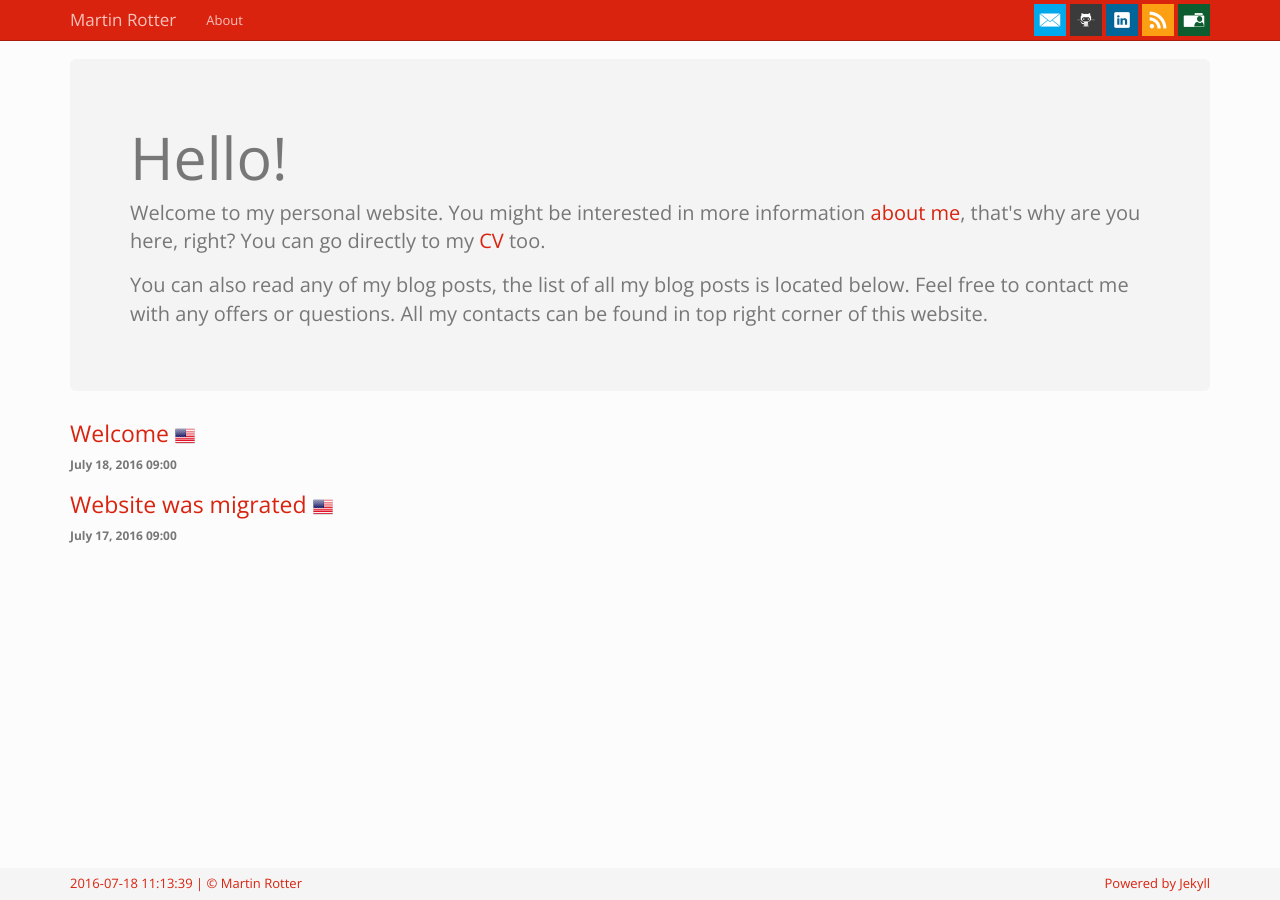
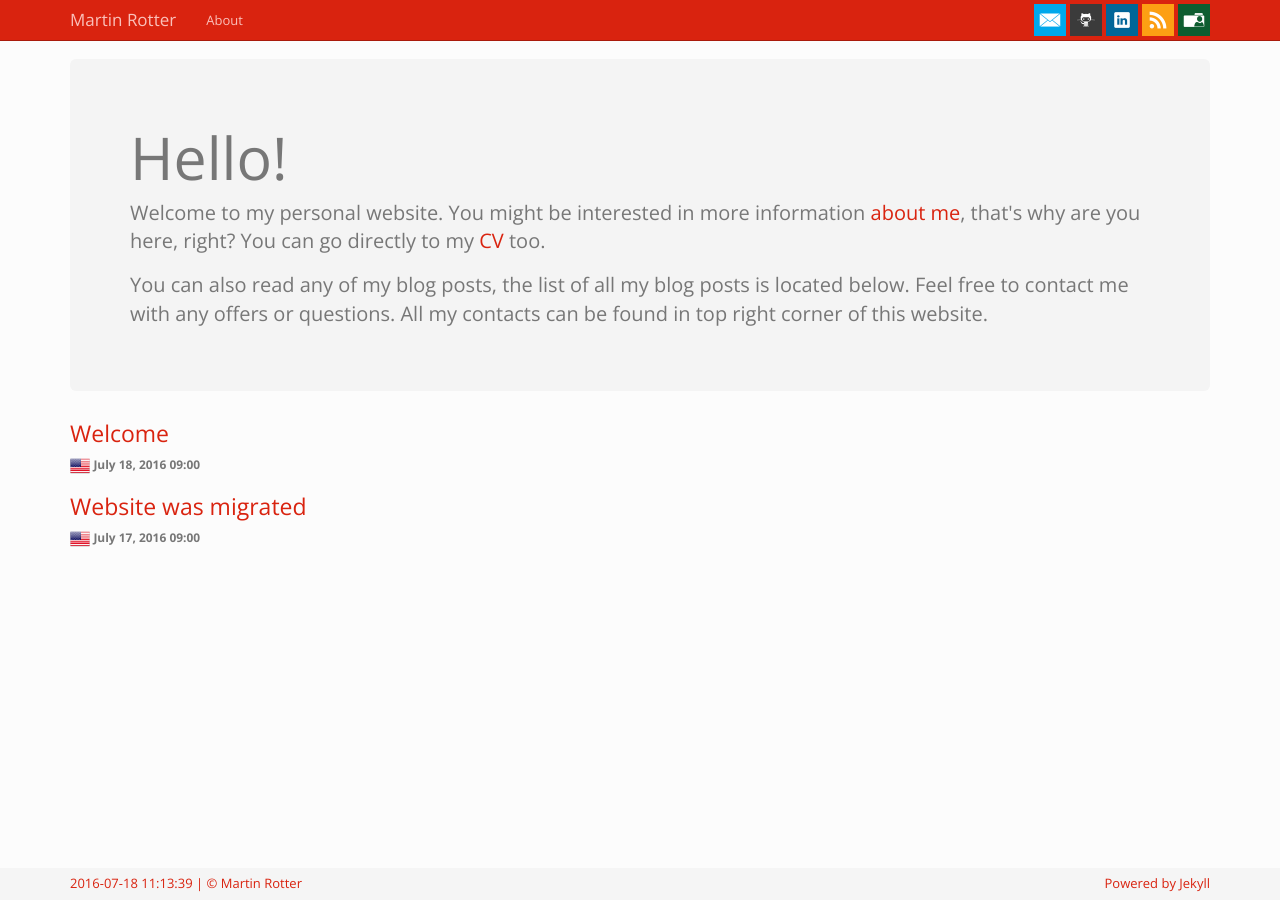
Before and after one commit to martinrotter/martinrotter.github.io, a Jekyll site: the page built from index.html, in a window 1280 px wide. Built offline with Jekyll 4.4.1, drawn with Linux system fonts in a browser that asks for light colours.

Commit message:
Show flag.

```diff
--- a/_layouts/home.html
+++ b/_layouts/home.html
@@ -7,6 +7,6 @@ layout: default
 </div>
 
 {% for post in site.posts %}
-  <h3><a href="{{ post.url }}" data-toggle="tooltip" data-placement="bottom" title="{{ post.excerpt | strip_html | strip }}">{{ post.title }}</a> <img width="20" height="20" src="/images/flags/{{ post.language }}.png" /></h3>
-  <p><small><strong>{{ post.date | date: "%B %e, %Y %H:%M" }}</strong></small></p>
+  <h3><a href="{{ post.url }}" data-toggle="tooltip" data-placement="bottom" title="{{ post.excerpt | strip_html | strip }}">{{ post.title }}</a></h3>
+  <p><img width="20" height="20" src="/images/flags/{{ post.language }}.png"> <small><strong>{{ post.date | date: "%B %e, %Y %H:%M" }}</strong></small></p>
 {% endfor %}
```
